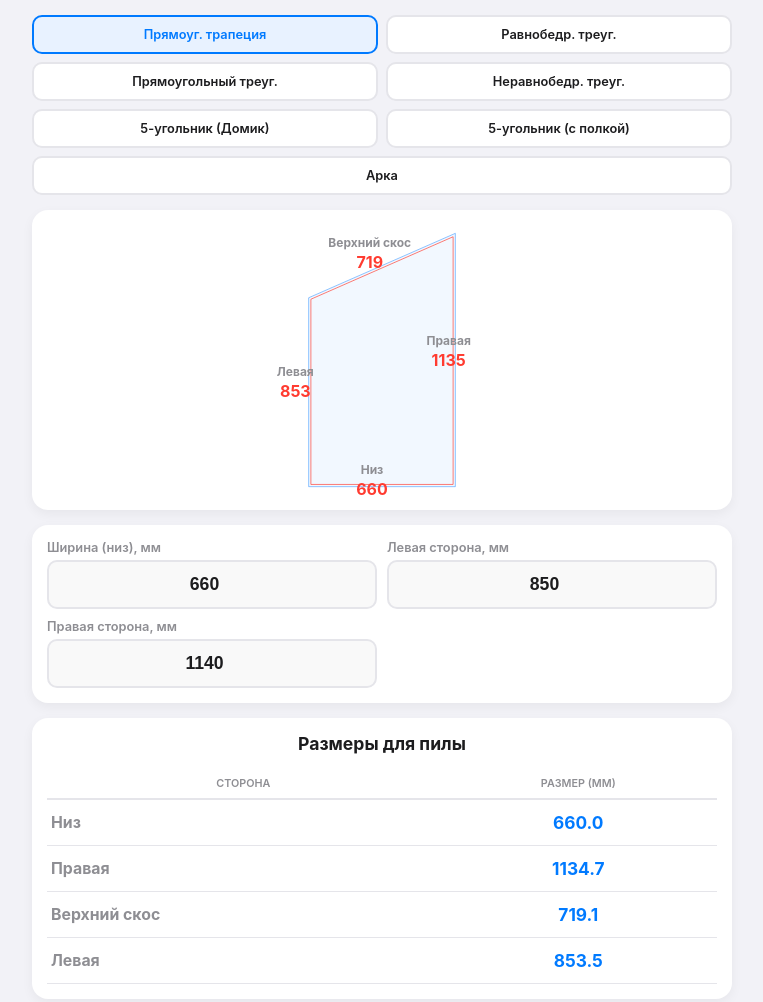
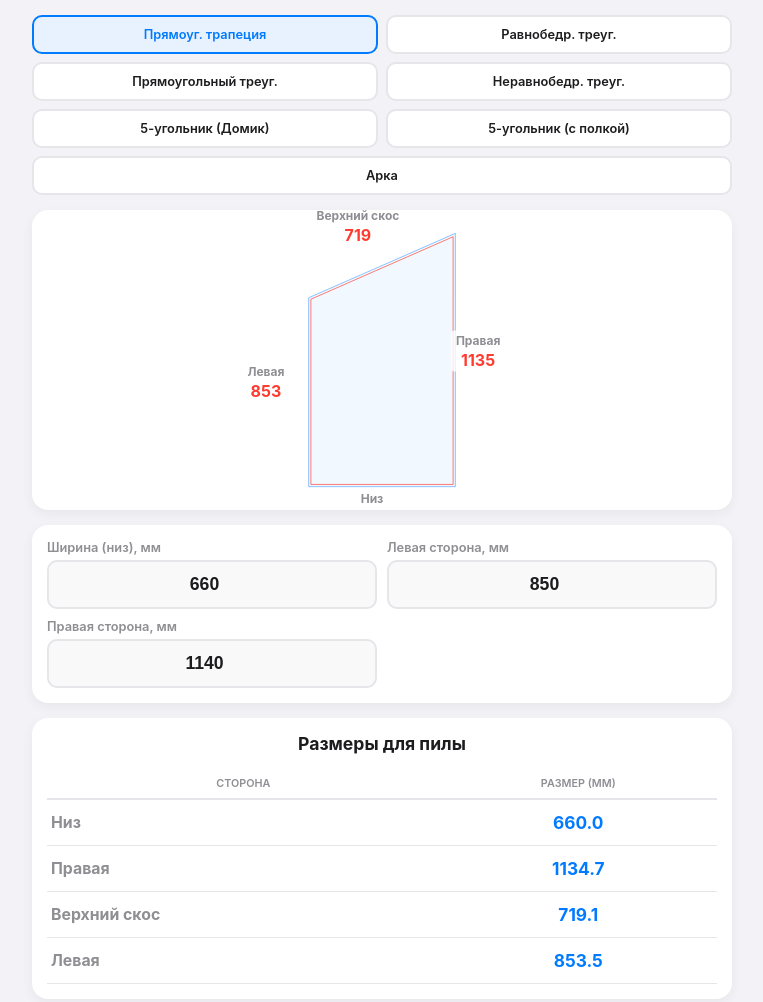
Before and after one commit to Artem2685/index.html, a plain HTML site: page index.html in a window 1280 px wide. Shown: the whole page, without its empty margins (258-1021 px from the left). Drawn offline with Linux system fonts and the light colour scheme.

Commit message:
Update index.html

```diff
--- a/index.html
+++ b/index.html
@@ -43,7 +43,7 @@
         .td-saw { font-size: 1.2em; font-weight: bold; color: var(--primary); }
 
         /* Стили для HTML-текста поверх SVG */
-        .label-text { position: absolute; transform: translate(-50%, -50%); text-align: center; white-space: nowrap; }
+        .label-text { position: absolute; transform: translate(-50%, -50%); text-align: center; white-space: nowrap; background: rgba(255,255,255,0.8); padding: 2px 5px; border-radius: 4px; }
         .label-name { font-size: 12px; font-weight: bold; color: #8E8E93; display: block; }
         .label-value { font-size: 16px; font-weight: bold; color: #FF3B30; display: block; margin-top: 2px; }
     </style>
@@ -286,7 +286,7 @@
             const svg = document.getElementById('drawingArea');
             const overlay = document.getElementById('labelsOverlay');
             svg.innerHTML = '';
-            overlay.innerHTML = ''; // Очищаем текстовый слой
+            overlay.innerHTML = '';
 
             const svgGlassPts = glassPts.map(p => ({x: p.x, y: -p.y}));
             const svgInnerPts = innerPts.map(p => ({x: p.x, y: -p.y}));
@@ -298,7 +298,7 @@
 
             const w = maxX - minX || 10;
             const h = maxY - minY || 10;
-            const padding = 60; // Отступ для границ фигуры
+            const padding = 60;
 
             svg.setAttribute('viewBox', `${minX - padding} ${minY - padding} ${w + padding*2} ${h + padding*2}`);
 
@@ -317,7 +317,6 @@
                 const svgRect = svg.getBoundingClientRect();
                 const vbW = w + padding*2;
                 const vbH = h + padding*2;
-                // Учитываем реальное соотношение сторон viewBox и экрана
                 const scale = Math.min(svgRect.width / vbW, svgRect.height / vbH);
                 const offsetX = (svgRect.width - vbW * scale) / 2;
                 const offsetY = (svgRect.height - vbH * scale) / 2;
@@ -340,16 +339,15 @@
                     nx = -nx; ny = -ny;
                 }
 
-                // Смещаем текст от линии
-                const textX = midX + nx * 25;
-                const textY = midY + ny * 25;
+                // Вычисляем экранные координаты середины стороны
+                const midScreen = getScreenXY(midX, midY);
 
-                // Получаем экранные координаты
-                const screenPos = getScreenXY(textX, textY);
+                // Отодвигаем текст наружу на 35 пикселей уже в экранных координатах
+                const textScreenX = midScreen.x + nx * 35;
+                const textScreenY = midScreen.y + ny * 35;
 
-                // Добавляем HTML-текст в слой поверх SVG
                 overlay.innerHTML += `
-                    <div class="label-text" style="left: ${screenPos.x}px; top: ${screenPos.y}px;">
+                    <div class="label-text" style="left: ${textScreenX}px; top: ${textScreenY}px;">
                         <span class="label-name">${labels[i]}</span>
                         <span class="label-value">${sawLens[i].toFixed(0)}</span>
                     </div>
@@ -470,15 +468,15 @@
 
                 // Низ
                 let pos = getScreenXY(w/2, 0);
-                overlay.innerHTML += `<div class="label-text" style="left: ${pos.x}px; top: ${pos.y}px; margin-top: 20px;"><span class="label-name">Низ</span><span class="label-value">${bottomWidth.toFixed(0)}</span></div>`;
+                overlay.innerHTML += `<div class="label-text" style="left: ${pos.x}px; top: ${pos.y + 35}px;"><span class="label-name">Низ</span><span class="label-value">${bottomWidth.toFixed(0)}</span></div>`;
 
                 // Левая стойка
                 pos = getScreenXY(0, -h/2);
-                overlay.innerHTML += `<div class="label-text" style="left: ${pos.x}px; top: ${pos.y}px; margin-left: -40px;"><span class="label-name">Стойка</span><span class="label-value">${sideHeight.toFixed(0)}</span></div>`;
+                overlay.innerHTML += `<div class="label-text" style="left: ${pos.x - 45}px; top: ${pos.y}px;"><span class="label-name">Стойка</span><span class="label-value">${sideHeight.toFixed(0)}</span></div>`;
 
                 // Правая стойка
                 pos = getScreenXY(w, -h/2);
-                overlay.innerHTML += `<div class="label-text" style="left: ${pos.x}px; top: ${pos.y}px; margin-left: 40px;"><span class="label-name">Стойка</span><span class="label-value">${sideHeight.toFixed(0)}</span></div>`;
+                overlay.innerHTML += `<div class="label-text" style="left: ${pos.x + 45}px; top: ${pos.y}px;"><span class="label-name">Стойка</span><span class="label-value">${sideHeight.toFixed(0)}</span></div>`;
 
                 // Дуга
                 pos = getScreenXY(w/2, -h/2);
@@ -489,7 +487,7 @@
 
                 // Низ
                 let pos = getScreenXY(w/2, 0);
-                overlay.innerHTML += `<div class="label-text" style="left: ${pos.x}px; top: ${pos.y}px; margin-top: 20px;"><span class="label-name">Низ</span><span class="label-value">${bottomWidth.toFixed(0)}</span></div>`;
+                overlay.innerHTML += `<div class="label-text" style="left: ${pos.x}px; top: ${pos.y + 35}px;"><span class="label-name">Низ</span><span class="label-value">${bottomWidth.toFixed(0)}</span></div>`;
 
                 // Дуга
                 pos = getScreenXY(w/2, -h/2);
@@ -508,8 +506,6 @@
         }
 
         renderInputs();
-
-        // Пересчитываем позиции текста при изменении размера окна (поворот телефона)
         window.addEventListener('resize', calculateAndDraw);
     </script>
 </body>
```
